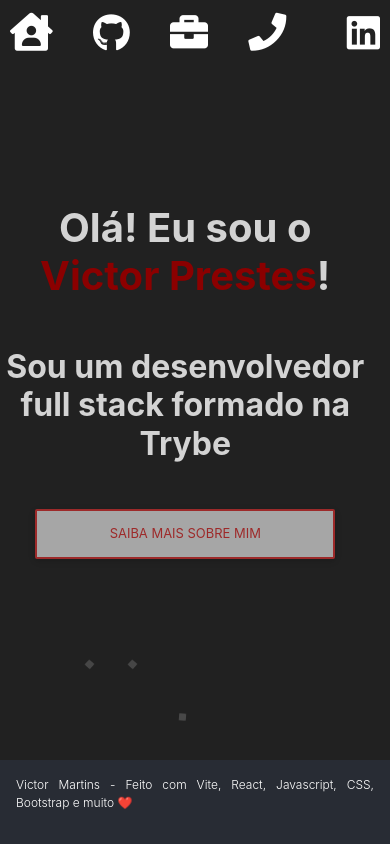
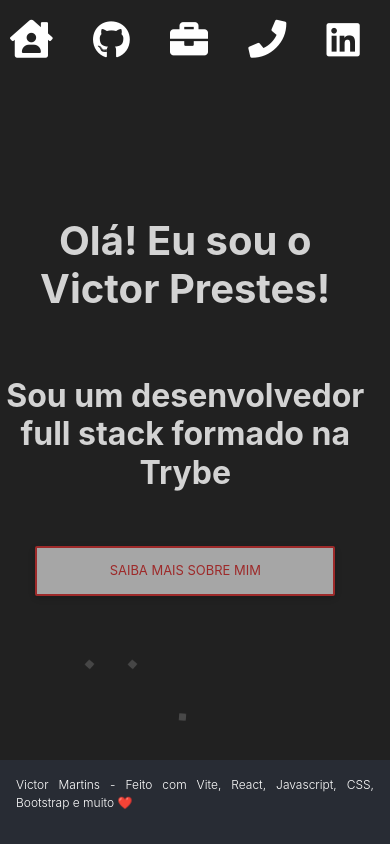
Before and after one commit to vhprestes/meu-portfolio, a React (Vite) app: page / in a window 390 px wide. Built offline with nearby package versions, Linux system fonts and the light colour scheme.

Commit message:
fix: align, fonts and icons

```diff
--- a/src/App.css
+++ b/src/App.css
@@ -10,7 +10,14 @@
 
 /* mobile mode */
 
-.fa-briefcase {
+.title {
+  display: flex;
+  justify-content: center;
+  flex-direction: column;
+  align-items: center;
+}
+
+.fa-briefcase, .fa-house-user  {
   color: white !important;
 }
 
@@ -20,6 +27,7 @@
 
 .header {
   padding: 20px 10px;
+  align-items: center
 }
 
 .header a {
@@ -71,6 +79,11 @@ h1, h2 {
   color: lightgray;
 }
 
+h1, h2 {
+  display: flex;
+  justify-content: center;
+}
+
 h4 {
   font-weight: 700;
   margin-bottom: 1rem;
@@ -91,6 +104,9 @@ margin-top: 30px;
 height: 50px;
 width: 300px;
 opacity: 0.7;
+display: flex;
+align-items: center;
+justify-content: center;
 
 }
 
@@ -312,11 +328,6 @@ min-width: 30%;
   .fa {
     display: inline-block;
     font-size: 38px !important;
-  }
-  /* Estilo do dropdown */
-  .header .dropdown {
-    display: none; /* Esconde o dropdown */
-    flex-direction: column; /* Coloca os itens do menu em coluna */
   }
   h2 {
     margin-top: 3rem;
--- a/src/Components/Header.jsx
+++ b/src/Components/Header.jsx
@@ -4,12 +4,12 @@ function Header({ handleComponentChange }) {
   return (
     <header className='header'>
 
-      <a href="/" className="fa-solid fa-house-user fa fa-inverse ">
-        <Button className="BtnHeader" onClick={() => handleComponentChange('main')} text="Home" />
-      </a>
-      <a href="/">
+      <i className="fa-solid fa-house-user fa"  onClick={() => handleComponentChange('main')}>
+        <Button className="BtnHeader" data-mdb-ripple-color="dark" text="main" />
+      </i>
+      <i>
         <Button className="BtnHeader btn btn-light btn-outline-red" onClick={() => handleComponentChange('main')} text="Home" />
-      </a>
+      </i>
 
       <a href="https://github.com/vhprestes/" target="_blank" className="fa-brands fa-github fa fa-inverse">
         <Button className="BtnHeader" data-mdb-ripple-color="dark" text="Github" />
@@ -20,27 +20,26 @@ function Header({ handleComponentChange }) {
 
 
 
-      <a className="fa fa-briefcase fa-inverse"  onClick={() => handleComponentChange('projects')}>
+      <i className="fa fa-briefcase fa-inverse"  onClick={() => handleComponentChange('projects')}>
         <Button className="BtnHeader" data-mdb-ripple-color="dark" text="Projetos" />
-      </a>
-      <a>
+      </i>
+      <i>
         <Button className="BtnHeader btn btn-light btn-outline-red" data-mdb-ripple-color="dark" text="Projetos" onClick={() => handleComponentChange('projects')} />
-      </a>
+      </i>
+
+      <i className="fa-solid fa-phone fa fa-inverse "  onClick={() => handleComponentChange('contact')}>
+        <Button className="BtnHeader" data-mdb-ripple-color="dark" text="Contato" onClick={() => handleComponentChange('contact')} />
+      </i>
+      <i>
+        <Button className="BtnHeader btn btn-light btn-outline-red" data-mdb-ripple-color="dark" text="Contato" onClick={() => handleComponentChange('contact')} />
+      </i>
 
 
-
-      <a className="fa-solid fa-phone fa fa-inverse "  onClick={() => handleComponentChange('contact')}>
-        <Button className="BtnHeader" data-mdb-ripple-color="dark" text="Contato" onClick={() => handleComponentChange('contact')} />
-      </a>
-      <a>
-        <Button className="BtnHeader btn btn-light btn-outline-red" data-mdb-ripple-color="dark" text="Contato" onClick={() => handleComponentChange('contact')} />
-      </a>
-
-      <a href="https://linkedin.com/in/vhprestes/" target="_blank">
-        <Button className="BtnHeader BtnHeader btn btn-light btn-outline-red" data-mdb-ripple-color="dark" text="Linkedin" />
-      </a>
       <a href="https://linkedin.com/in/vhprestes/" target="_blank" className="fa-brands fa-linkedin fa fa-inverse ">
         <Button className="BtnHeader" data-mdb-ripple-color="dark" text="Linkedin" />
+      </a>
+      <a href="https://linkedin.com/in/vhprestes/" target="_blank">
+        <Button className="BtnHeader btn btn-light btn-outline-red" data-mdb-ripple-color="dark" text="Linkedin" />
       </a>
 
     </header>
--- a/src/Components/Title.jsx
+++ b/src/Components/Title.jsx
@@ -1,7 +1,7 @@
 function Title() {
   return (
-    <div>
-      <h1>Olá! Eu sou o <span className="myname">Victor Prestes</span>!</h1>
+    <div className='title'>
+      <h1>Olá! Eu sou o Victor Prestes!</h1>
       <h2> Sou um desenvolvedor full stack formado na Trybe </h2>
     </div>
   );
--- a/src/Pages/About.jsx
+++ b/src/Pages/About.jsx
@@ -1,7 +1,5 @@
 import Textbox from '../Components/Textbox';
-import Image from '../Components/Image';
-import Header from '../Components/Header';
-import Footer from '../Components/Footer';
+
 
 function About() {
   const text =
--- a/src/Pages/Portfolio.jsx
+++ b/src/Pages/Portfolio.jsx
@@ -1,6 +1,4 @@
 import Card from '../Components/Card';
-import Header from '../Components/Header';
-import Footer from '../Components/Footer';
 
 function Portfolio() {
   const text1 =
```
